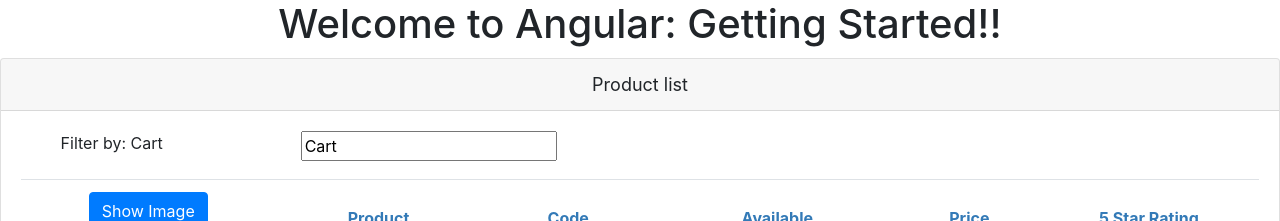
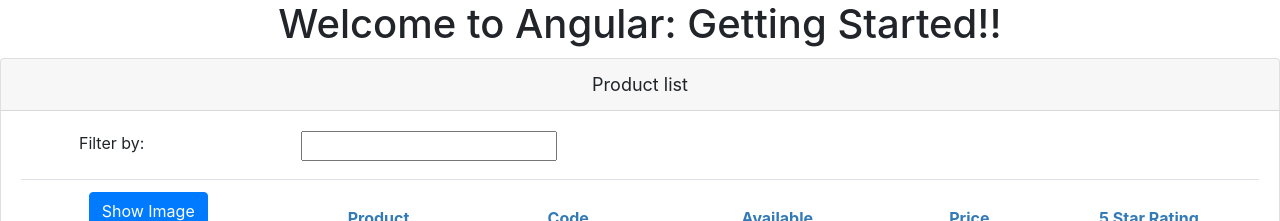
Before and after one commit to MatheusGoncalvs/angular-basic, an Angular app: page / in a window 1280 px wide. Shown: the top 221 px of the page. Built offline with nearby package versions, Linux system fonts and the light colour scheme.

Commit message:
Filtering a list

```diff
--- a/src/app/products/product-list.component.html
+++ b/src/app/products/product-list.component.html
@@ -31,7 +31,7 @@
                     </tr>
                 </thead>
                 <tbody>
-                    <tr *ngFor="let product of products">
+                    <tr *ngFor="let product of filteredProducts">
                         <td>
                             <img *ngIf="showImage" [src]='product.imageUrl' [title]='product.productName' [style.width.px]='imageWidth'
                             [style.margin.px]='imageMargin' />
--- a/src/app/products/product-list.component.ts
+++ b/src/app/products/product-list.component.ts
@@ -11,7 +11,15 @@
     imageWidth: number =  50;
     imageMargin: number = 2;
     pageTitle: string = 'Product list';
-    listFilter: string = 'Cart';
+    _listFilter: string;
+    filteredProducts: IProduct[];
+    get listFilter(): string {
+        return this._listFilter;
+    }
+    set listFilter(value: string) {
+        this._listFilter = value;
+        this.filteredProducts = this.listFilter ? this.performFilter(this.listFilter) : this.products;
+    }
     products: IProduct[] = [
         {
             "productId": 2,
@@ -35,6 +43,16 @@
         }
     ];
 
+    constructor() {
+        this.filteredProducts = this.products;
+    }
+
+    performFilter(filterBy: string): IProduct[] {
+        filterBy = filterBy.toLowerCase();
+        return this.products.filter((product: IProduct) =>
+            product.productName.toLowerCase().indexOf(filterBy) !== -1 );
+    }
+
     ngOnInit(): void {
         console.log('OnInit method');
     }
```
